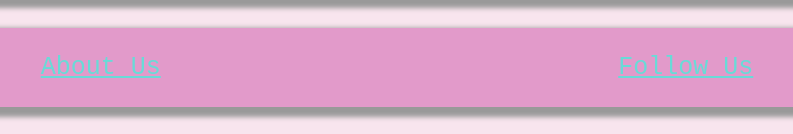
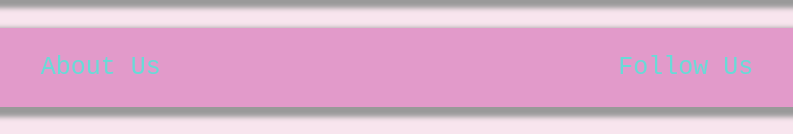
Before and after one commit to Sravya2007/Project-52-Origami-Website-Design-Part-4, a plain HTML site: page index.html in a window 1280 px wide. Shown: the part 2268-2402 px from the top of the page, 243-1036 px from the left. Drawn offline with Linux system fonts and the light colour scheme.

Commit message:
Project-52-Origami-Website-Design-Part-4

```diff
--- a/style.css
+++ b/style.css
@@ -659,8 +659,10 @@
 
             .footer a:link{
                 color: #68dbd7;
+                text-decoration:none;
             }
 
             .footer a:visited{
                 color: #582966;
+                text-decoration:none;
             }
```
